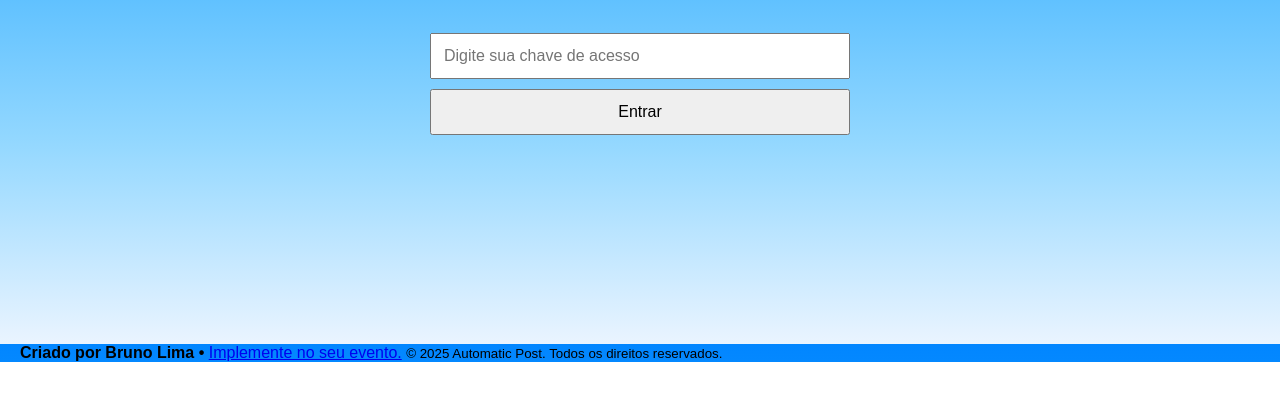
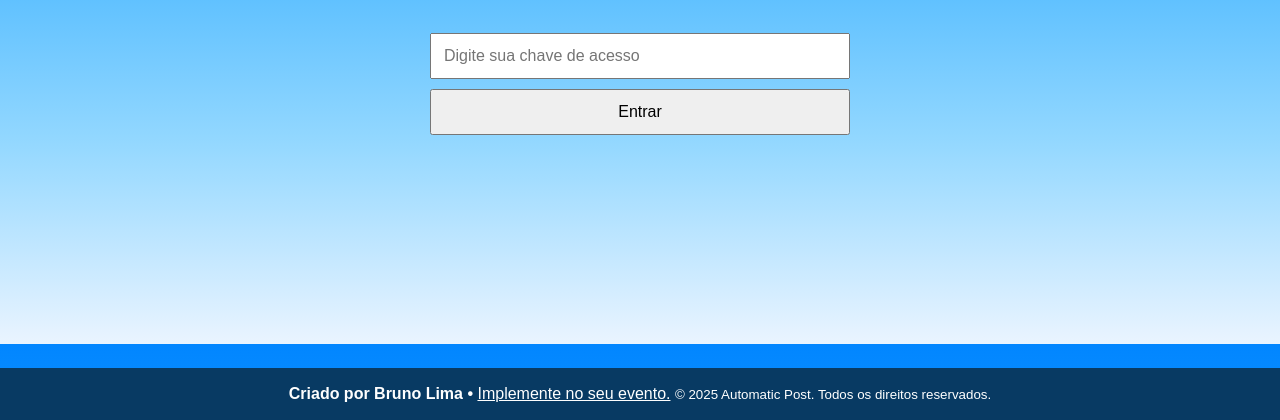
Before and after one commit to automacaopostcmb-bit/CadastroCMB, a plain HTML site: page index.html in a window 1280 px wide. Shown: the part 456-876 px from the top of the page. Before the commit the page ends 818 px from the top, so only its background shows below. Drawn offline with Linux system fonts and the light colour scheme.

Commit message:
style.css

```diff
--- a/style.css
+++ b/style.css
@@ -12,6 +12,38 @@ html { overflow-x: hidden; }
 :root{
   --gutter: clamp(12px, 4vw, 20px);  /* ajuste como quiser */
 }
+
+/* Rodapé full-bleed (pega de ponta a ponta) e “gruda” no fim da página */
+.site-footer{
+  /* compensa o padding lateral do body para a faixa ir até a borda */
+  margin: 24px calc(var(--gutter) * -1) 0;
+  background: #083a63;   /* mais escuro */
+  color: #fff;
+}
+
+/* Conteúdo centralizado com respiro */
+.site-footer .footer-inner{
+  max-width: 1200px;
+  margin: 0 auto;
+  padding: 14px var(--gutter);
+  text-align: center;
+  line-height: 1.5;
+}
+
+/* Links do rodapé */
+.site-footer a{
+  color: #fff;
+  text-decoration: underline;
+}
+.site-footer a:hover{ opacity: .9; }
+
+/* Conforto em celulares com “queixo”/notch */
+@supports (padding: env(safe-area-inset-bottom)) {
+  .site-footer .footer-inner{
+    padding-bottom: calc(14px + env(safe-area-inset-bottom));
+  }
+}
+
 
 /* Body com “respiro” nas laterais e sem padding vertical */
 body{
```
